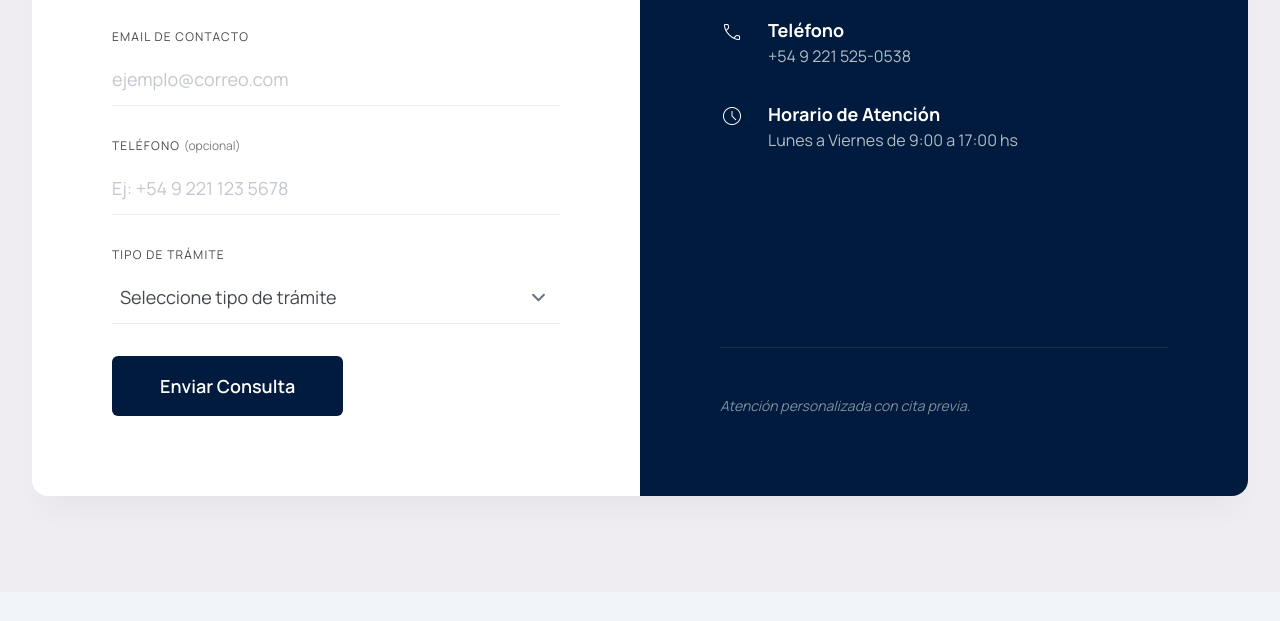
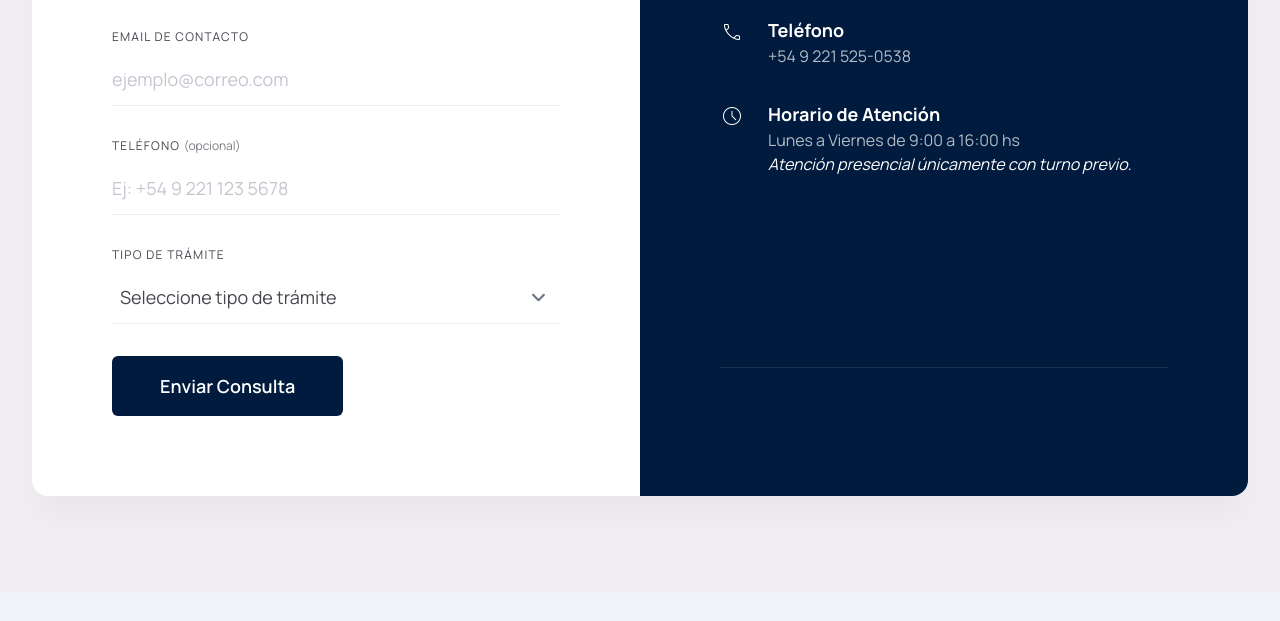
Before and after one commit to jurten/laumann-site, a plain HTML site: page index.html in a window 1280 px wide. Shown: the part 4266-4887 px from the top of the page. Drawn offline with nearby package versions, Linux system fonts and the light colour scheme.

Commit message:
minor typo fix for ui

```diff
--- a/index.html
+++ b/index.html
@@ -523,13 +523,15 @@
 <span class="material-symbols-outlined mt-1">schedule</span>
 <div>
 <p class="font-bold text-lg">Horario de Atención</p>
-<p class="opacity-70">Lunes a Viernes de 9:00 a 17:00 hs</p>
+<p class="opacity-70">Lunes a Viernes de 9:00 a 16:00 hs</p>
+<p class="mt-0 italic">
+  Atención presencial únicamente con turno previo.
+</p>
 </div>
 </div>
 </div>
 </div>
 <div class="mt-16 pt-12 border-t border-on-primary/10">
-<p class="text-sm opacity-50 italic">Atención personalizada con cita previa.</p>
 </div>
 </div>
 </div>
```
